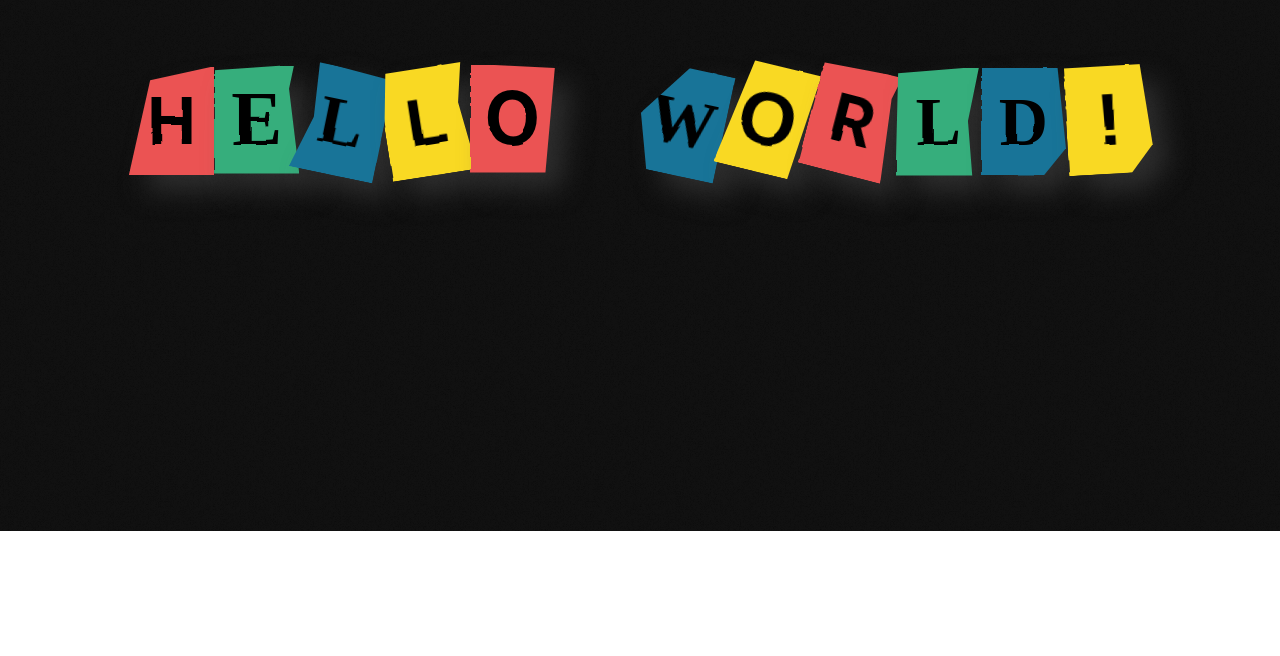
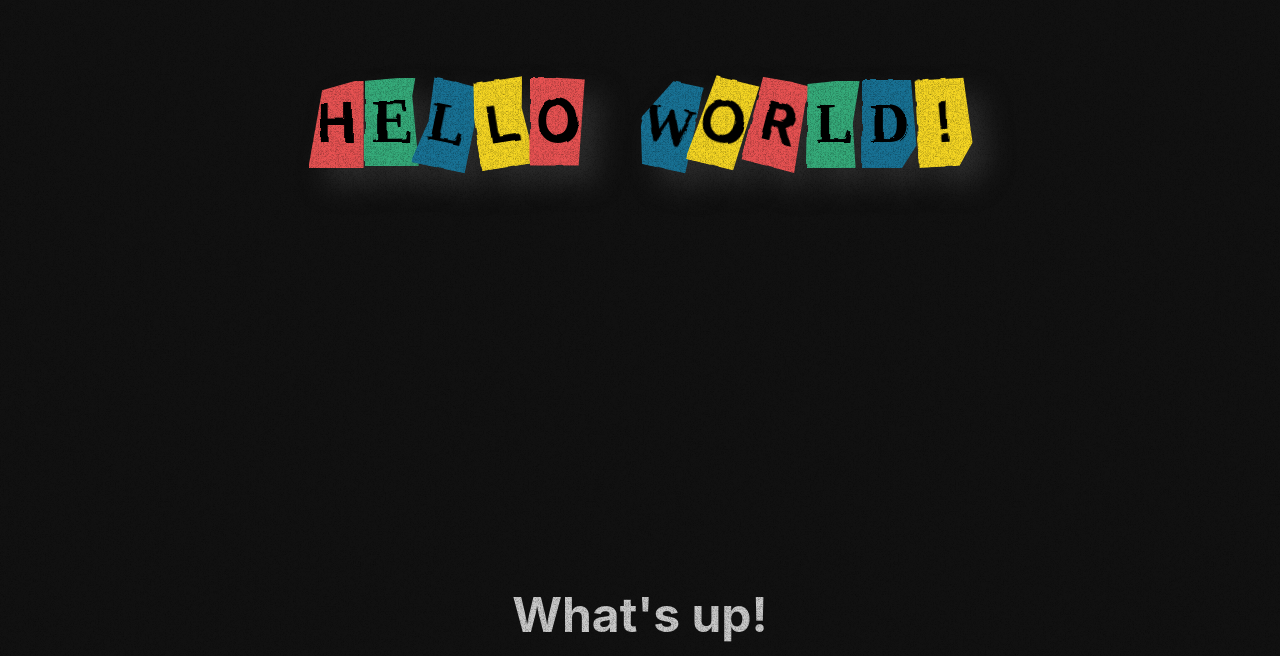
Before and after one commit to CutieCat6778/portfolio, a Svelte app: page / in a window 1280 px wide. Shown: the part 269-925 px from the top of the page. Before the commit the page ends 800 px from the top, so only its background shows below. Built offline with nearby package versions, Linux system fonts and the light colour scheme.

Commit message:
[UPDATE] added section and fixed the header generation

```diff
--- a/src/App.svelte
+++ b/src/App.svelte
@@ -1,55 +1,161 @@
 <script lang="ts">
-
 	import RansomFont from "./lib/RansomFont.svelte";
+	import { onMount } from "svelte";
+	import { fly } from "svelte/transition";
+	import { quintOut } from "svelte/easing";
+	import GenerateColorFullText from "./lib/GenerateColorFullText.svelte";
 
 	let text = "HELLO WORLD!";
 
+	let isVisible: boolean[] = [];
+	let targetDivs: Element[] = [];
 
+	const handleIntersection = (entries: any) => {
+		entries.forEach((entry: any, index: number) => {
+			if (isVisible[index]) return;
+			isVisible[index] = entry.isIntersecting;
+		});
+	};
+
+	const observer = new IntersectionObserver(handleIntersection, {
+		threshold: 0.5,
+	});
+
+	onMount(() => {
+		for (let targetDiv of targetDivs) {
+			console.log(targetDivs);
+			observer.observe(targetDiv);
+		}
+
+		return () => observer.disconnect();
+	});
+
+	console.log(isVisible);
 </script>
 
 <main>
+	<header>
+		<RansomFont input={text} />
+	</header>
 
-	<RansomFont input={text}/>
+	<section>
+		<div bind:this={targetDivs[0]} class="title">
+			{#if isVisible[0]}
+				<h1
+					transition:fly={{
+						delay: 600,
+						duration: 800,
+						x: -100,
+						opacity: 0,
+						easing: quintOut,
+					}}
+				>
+					What's up!
+				</h1>
+				<h2
+					transition:fly={{
+						delay: 1000,
+						duration: 800,
+						x: -100,
+						opacity: 0,
+						easing: quintOut,
+					}}
+				>
+					My name is <GenerateColorFullText input="Thinh Nguyen" />
+				</h2>
+			{/if}
+		</div>
+		<div bind:this={targetDivs[1]} class={"content"}>
+			{#if isVisible[1]}
+				<h3
+					transition:fly={{
+						delay: 1000,
+						duration: 800,
+						x: -100,
+						opacity: 0,
+						easing: quintOut,
+					}}
+				>
+					This is under construction 👷🚧
+				</h3>
+				<h3
+					transition:fly={{
+						delay: 1200,
+						duration: 800,
+						x: -100,
+						opacity: 0,
+						easing: quintOut,
+					}}
+				>
+					This is under construction 👷🚧
+				</h3>
+			{/if}
+		</div>
+	</section>
 </main>
 
-<div class="background"></div>
+<svg id="filter" style="display: none;opacity: 0.5;">
+	<filter id="noise">
+		<feTurbulence baseFrequency="0.6" />
+		<feColorMatrix
+			in="colorNoise"
+			type="matrix"
+			values=".33 .33 .33 0 0 .33 .33 .33 0 0 .33 .33 .33 0 0 0 0 0 0.66 0"
+		/>
+		<feComposite operator="in" in2="SourceGraphic" result="monoNoise" />
+		<feBlend in="SourceGraphic" in2="monoNoise" mode="multiply" />
+	</filter>
+</svg>
+
+<svg id="filter" style="display: none;opacity: 0.5;">
+	<filter id="wavy2">
+		<feTurbulence x="0" y="0" baseFrequency="0.02" numOctaves="5" seed="1"
+		></feTurbulence>
+		<feDisplacementMap in="SourceGraphic" scale="5" />
+	</filter>
+</svg>
 
 <style>
+	main {
+		height: 200%;
+		z-index: 1;
+	}
 
-	main {
-		height: 100%;
+	header {
+		height: 50%;
 		display: flex;
 		justify-content: center;
 		align-items: center;
 	}
 
-	.background {
-		filter: url("#noise");
-		width: 100%;
-		height: 100%;
-		position: absolute;
-		left: 0;
-		right: 0;
-		top: 0;
-		bottom: 0;
-		background-color: #111;
-		z-index: -1;
+	section {
+		display: flex;
+		align-items: center;
+		flex-direction: column;
+		margin-top: 3rem;
 	}
 
+	section div h1 {
+		font-size: 3rem;
+		margin: 0;
+	}
+
+	section div h2 {
+		margin: 0;
+	}
+
+	section div.title {
+		text-align: center;
+	}
+
+	section div.content {
+		display: flex;
+		justify-content: space-around;
+		align-items: center;
+		width: 100%;
+	}
+
+	section div.content:first-child {
+		margin-right: 1rem;
+	}
 </style>
-
-<svg id="filter" style="display: none;opacity: 0.5;">
-    <filter id="noise">
-      <feTurbulence baseFrequency="0.6" />
-      <feColorMatrix in="colorNoise" type="matrix" values=".33 .33 .33 0 0 .33 .33 .33 0 0 .33 .33 .33 0 0 0 0 0 0.66 0"/>
-      <feComposite operator="in" in2="SourceGraphic" result="monoNoise"/>
-      <feBlend in="SourceGraphic" in2="monoNoise" mode="multiply" />
-    </filter>
-  </svg>
-
-<svg  id="filter" style="display: none;opacity: 0.5;">
-	<filter id="wavy2">
-		<feTurbulence x="0" y="0" baseFrequency="0.02" numOctaves="5" seed="1"></feTurbulence>
-		<feDisplacementMap in="SourceGraphic" scale="2" />
-	</filter>
-</svg>
--- a/src/app.css
+++ b/src/app.css
@@ -1,5 +1,5 @@
 :root {
-	font-family: Inter, system-ui, Avenir, Helvetica, Arial, sans-serif;
+	font-family: Inter;
 	line-height: 1.5;
 	font-weight: 400;
 
@@ -7,7 +7,7 @@
 	height: 100%;
 
 	color-scheme: light dark;
-
+	filter: url("#noise");
 
 	font-synthesis: none;
 	text-rendering: optimizeLegibility;
@@ -18,6 +18,8 @@
 	--color-green: #36AE7C;
 	--color-yellow: #F9D923;
 	--color-blue: #187498;
+
+	--font-color: #cecece;
 
 	--font-1: Inter;
 	--font-2: sysmtem-ui;
@@ -35,5 +37,9 @@
 	width: 100%;
 	height: 100%;
 	margin: 0;
-	color: #000;
+	color: var(--font-color);
 }
+
+body {
+	background-color: #111;
+}
--- /dev/null
+++ b/src/lib/GenerateColorFullText.svelte
@@ -0,0 +1,39 @@
+<script lang="ts">
+
+    export let input: string;
+
+    const colors = [
+		"--color-red",
+		"--color-green",
+		"--color-blue",
+		"--color-yellow",
+	];
+
+    function getColor(index: number): string {
+        return colors[index % 4];
+    }
+
+</script>
+
+{#each input.split("") as char, index}
+
+    <span style="color:var({getColor(index)})" >
+        {char}
+    </span>
+
+{/each}
+
+<style>
+
+    span {
+        margin: 0;
+        padding: 0;
+        width: min-content;
+        height: min-content;
+    }
+
+    span:first-child {
+        margin-left: 0.2rem;
+    }
+
+</style>
--- a/src/lib/RansomChar.svelte
+++ b/src/lib/RansomChar.svelte
@@ -26,7 +26,6 @@
 		if (char == " ") return;
 		const index = num % colors.length;
 		const style = `var(${colors[index]})`;
-		console.log(style, index);
 		return style;
 	}
 
@@ -34,7 +33,6 @@
 		if (char == " ") return;
 		const index = num % colors.length;
 		const style = `var(${fonts[index]})`;
-		console.log(style, index);
 		return style;
 	}
 
@@ -85,12 +83,11 @@
 </script>
 
 <span
-	style="background-color: {backgroundColor};height: {fontSize *
-		36.3}px;width: {fontSize * 28.4}px;{Math.random() < 0.5
+	style="background-color: {backgroundColor};height: {fontSize * 2.33}vw;width: {fontSize * 1.44}vw;{Math.random() < 0.5
 		? `transform: rotate(${angle}deg)`
 		: null};clip-path: {clipPath}"
 >
-	<h1 style="font-family: {fontFamily};font-size: {fontS}rem">
+	<h1 style="font-family: {fontFamily};font-size: {fontS}vw">
 		{char}
 	</h1>
 </span>
@@ -106,5 +103,6 @@
 	h1 {
 		margin: 0;
 		padding: 0;
+		color: #000;
 	}
 </style>
--- a/src/lib/RansomFont.svelte
+++ b/src/lib/RansomFont.svelte
@@ -15,15 +15,16 @@
 
 	const handleIntersection = (entries: any) => {
 		entries.forEach((entry: any) => {
-			console.log(entry);
 			isVisible = entry.isIntersecting;
+			if(isVisible) observer.disconnect();
 		});
 	};
 
+	const observer = new IntersectionObserver(handleIntersection, {
+		threshold: 0.5,
+	});
+
 	onMount(() => {
-		const observer = new IntersectionObserver(handleIntersection, {
-			threshold: 0.5,
-		});
 		observer.observe(targetDiv);
 
 		return () => observer.disconnect();
@@ -37,7 +38,7 @@
 				class="char"
 				in:scale={{
 					delay: 250 + key * 100,
-					duration: 300,
+					duration: 800,
 					easing: quintOut,
 				}}
 			>
```
